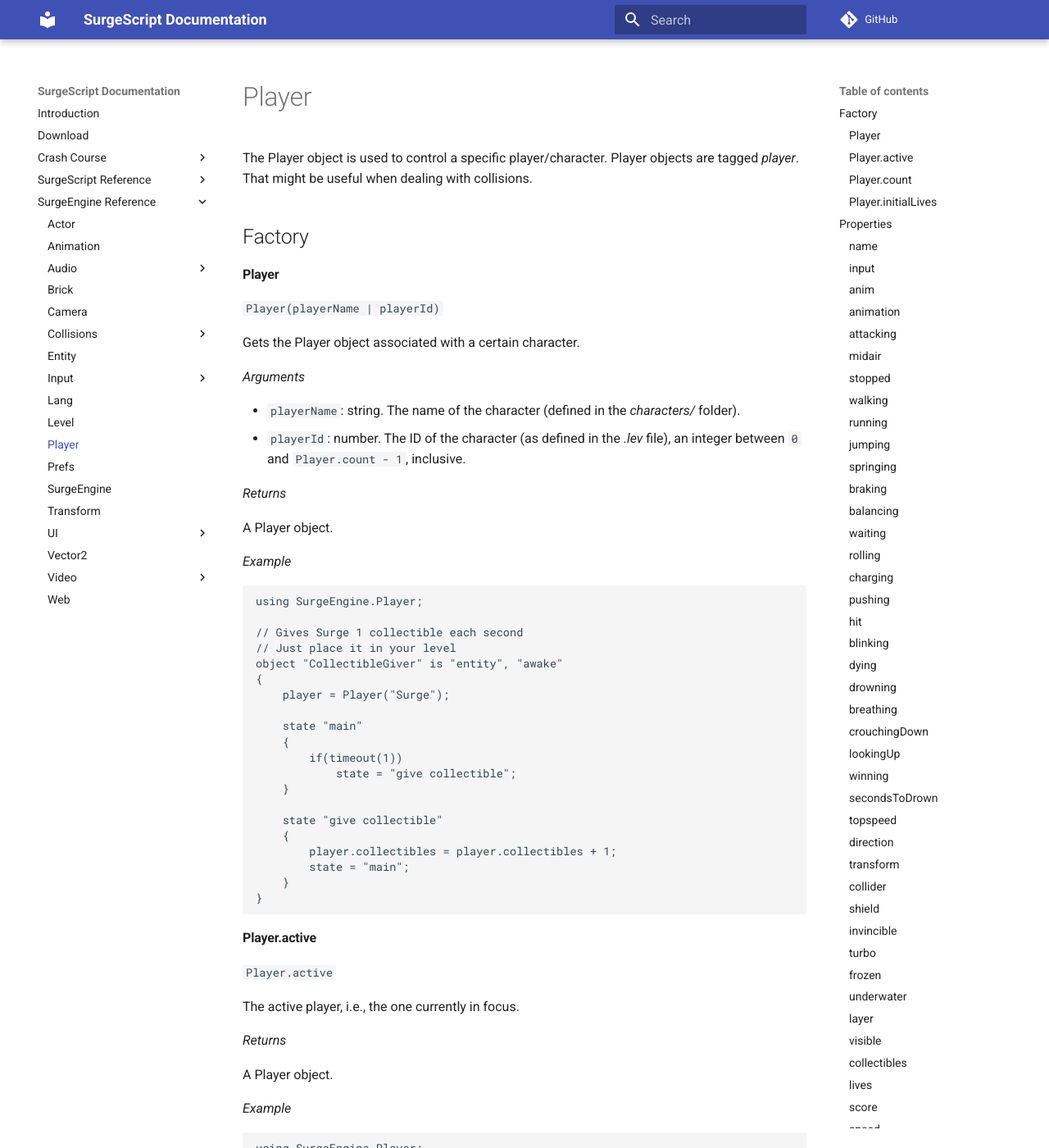
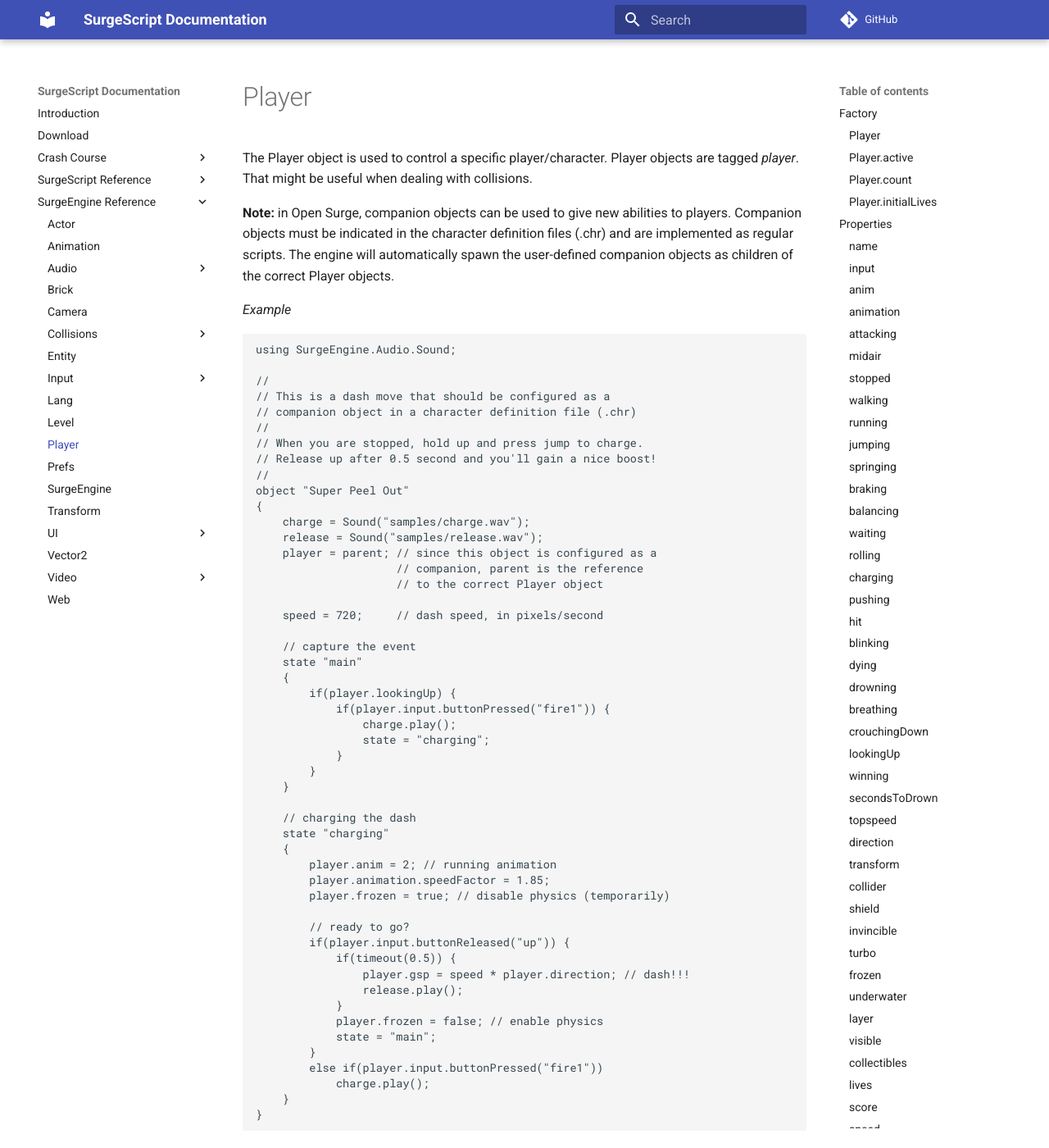
Before and after one commit to alemart/surgescript, an MkDocs documentation site: the page built from docs/engine/player.md, in a window 1280 px wide and 1400 px high. Shown: the whole window at 82% size. Built offline with MkDocs 1.6.1 and Material for MkDocs 9.7.7, drawn with Linux system fonts in a browser that asks for light colours; comment, search, counter and statistics services are not loaded; some of the changed text lies outside the part shown.

Commit message:
Updated documentation: added example (Player)

````diff
--- a/docs/engine/player.md
+++ b/docs/engine/player.md
@@ -2,6 +2,63 @@
 ======
 
 The Player object is used to control a specific player/character. Player objects are tagged *player*. That might be useful when dealing with collisions.
+
+**Note:** in Open Surge, companion objects can be used to give new abilities to players. Companion objects must be indicated in the character definition files (.chr) and are implemented as regular scripts. The engine will automatically spawn the user-defined companion objects as children of the correct Player objects.
+
+*Example*
+
+```
+using SurgeEngine.Audio.Sound;
+
+//
+// This is a dash move that should be configured as a
+// companion object in a character definition file (.chr)
+//
+// When you are stopped, hold up and press jump to charge.
+// Release up after 0.5 second and you'll gain a nice boost!
+//
+object "Super Peel Out"
+{
+    charge = Sound("samples/charge.wav");
+    release = Sound("samples/release.wav");
+    player = parent; // since this object is configured as a
+                     // companion, parent is the reference
+                     // to the correct Player object
+
+    speed = 720;     // dash speed, in pixels/second
+
+    // capture the event
+    state "main"
+    {
+        if(player.lookingUp) {
+            if(player.input.buttonPressed("fire1")) {
+                charge.play();
+                state = "charging";
+            }
+        }
+    }
+
+    // charging the dash
+    state "charging"
+    {
+        player.anim = 2; // running animation
+        player.animation.speedFactor = 1.85;
+        player.frozen = true; // disable physics (temporarily)
+
+        // ready to go?
+        if(player.input.buttonReleased("up")) {
+            if(timeout(0.5)) {
+                player.gsp = speed * player.direction; // dash!!!
+                release.play();
+            }
+            player.frozen = false; // enable physics
+            state = "main";
+        }
+        else if(player.input.buttonPressed("fire1"))
+            charge.play();
+    }
+}
+```
 
 Factory
 -------
@@ -60,7 +117,8 @@
 using SurgeEngine.Player;
 
 // Tells the name of the active player
-object "Who am I"
+// Just place it in the level
+object "Who am I" is "entity", "awake"
 {
     state "main"
     {
````
